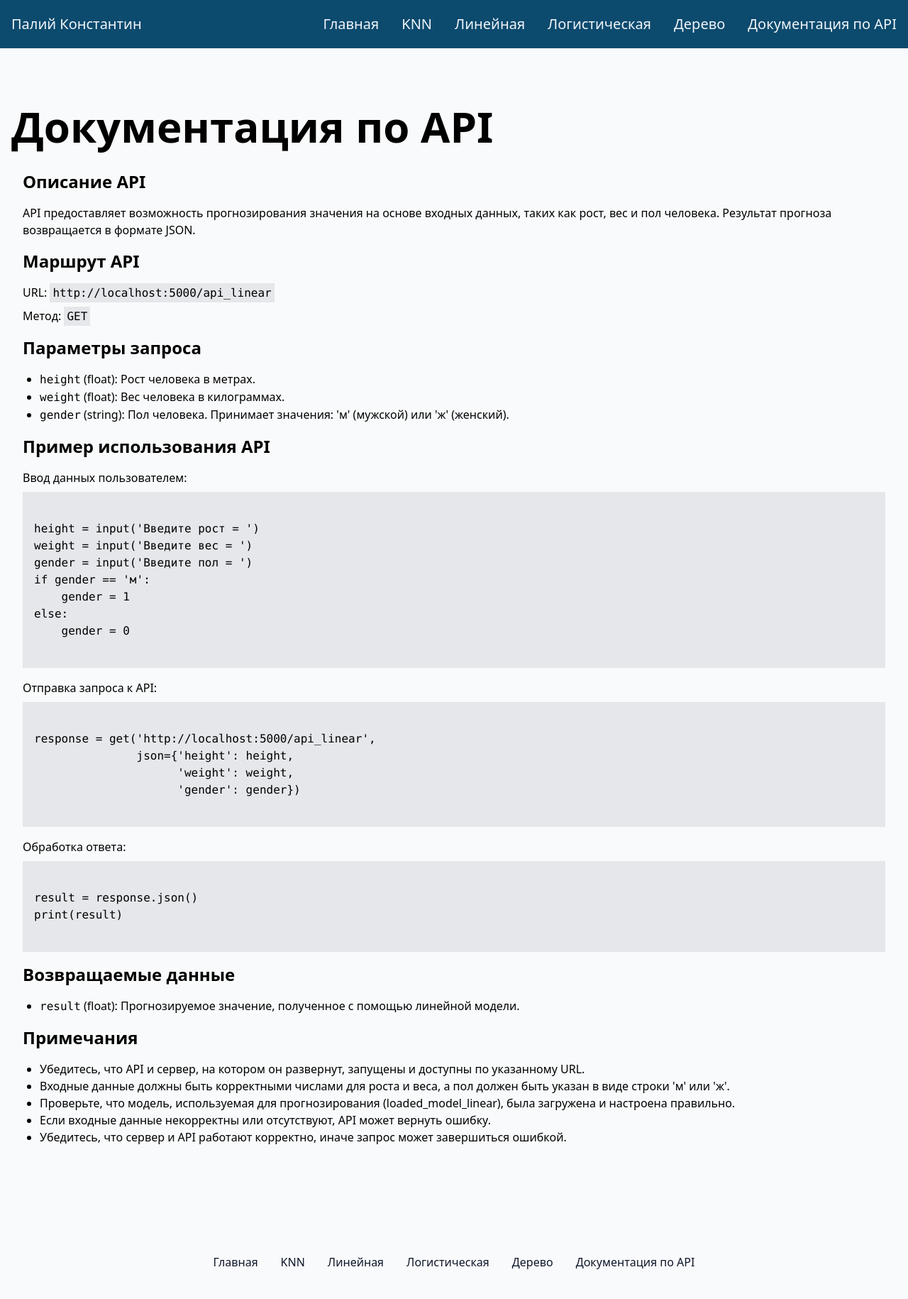
After one commit to Kostess/Paliy, a Flask app: page /doc_api in a window 1280 px wide. The commit adds this page. Shown: the whole page at 71% size. Run offline with Flask 3, Linux system fonts and the light colour scheme; parts of the project's set-up code (start-up, migrations or seed data) failed here and were passed over; some libraries are stand-ins or nearby versions.

Commit message:
готово

```diff
--- a/flsite.py
+++ b/flsite.py
@@ -9,7 +9,8 @@ menu = [{"name": "Главная", "url": "/"},
         {"name": "KNN", "url": "p_knn"},
         {"name": "Линейная", "url": "p_linear"},
         {"name": "Логистическая", "url": "p_logistic"},
-        {"name": "Дерево", "url": "p_three"}]
+        {"name": "Дерево", "url": "p_three"},
+        {"name": "Документация по API", "url": "doc_api"},]
 
 metrics_linear_data = [
     {"name": "MSE", "value": "1.3509243001909827e-29"},
@@ -150,45 +151,20 @@ def get_sort():
     return jsonify(sort=pred[0])
 
 
-@app.route('/api_linear', methods=['get'])
+@app.route('/api_linear', methods=['GET'])
 def get_linear():
     request_data = request.get_json()
     x_new = np.array([[float(request_data['height']),
                        float(request_data['weight']),
-                       float(request_data['sex'])]])
-    pred = loaded_model_knn.predict(x_new)
+                       float(request_data['gender'])]])
+    pred = loaded_model_linear.predict(x_new)
 
-    return jsonify(sort=pred[0])
+    return jsonify(result=pred[0])
 
 
-@app.route('/api_logistic', methods=['GET'])
-def get_logistic():
-    request_data = request.get_json()
-    x_new = np.array([[float(request_data['area']),
-                       float(request_data['majorAxisLength']),
-                       float(request_data['minorAxisLength']),
-                       float(request_data['eccentricity']),
-                       float(request_data['convexArea']),
-                       float(request_data['extent']),
-                       float(request_data['perimeter']), ]])
-    pred = loaded_model_logistic.predict(x_new)
-
-    return jsonify(sort=pred[0])
-
-
-@app.route('/api_tree', methods=['GET'])
-def get_tree():
-    request_data = request.get_json()
-    x_new = np.array([[float(request_data['size']),
-                       float(request_data['weight']),
-                       float(request_data['sweetness']),
-                       float(request_data['eccentricity']),
-                       float(request_data['convexArea']),
-                       float(request_data['extent']),
-                       float(request_data['perimeter']), ]])
-    pred = loaded_model_logistic.predict(x_new)
-
-    return jsonify(sort=pred[0])
+@app.route('/doc_api')
+def doc_api():
+    return render_template('documentAPI.html', title="Документация по API", menu=menu)
 
 
 if __name__ == "__main__":
--- a/templates/base.html
+++ b/templates/base.html
@@ -13,7 +13,7 @@
     <script src="https://cdn.tailwindcss.com"></script>
 </head>
 
-<body class="h-full flex flex-col bg-gray-50">
+<body class="bg-gray-50">
     <header class="py-5 bg-sky-900 text-slate-100 text-xl">
         <div class="px-4 container mx-auto">
             <div class="flex justify-between">
@@ -39,7 +39,7 @@
             {% endblock %}
         </div>
     </main>
-    <footer class="py-10 mt-40">
+    <footer class="py-10">
         <div class="container mx-auto px-4">
             <nav class="list-none flex gap-x-8 items-center justify-center">
                 {% for m in menu %}
--- /dev/null
+++ b/templates/documentAPI.html
@@ -0,0 +1,60 @@
+{% extends 'base.html' %}
+
+{% block content %}
+{{ super() }}
+<div class="container mx-auto px-4 py-8">
+    <h2 class="text-2xl font-bold mb-4">Описание API</h2>
+    <p class="mb-4">API предоставляет возможность прогнозирования значения на основе входных данных, таких как рост, вес и пол человека. Результат прогноза возвращается в формате JSON.</p>
+
+    <h2 class="text-2xl font-bold mb-4">Маршрут API</h2>
+    <p class="mb-2">URL: <code class="bg-gray-200 p-1 font-mono">http://localhost:5000/api_linear</code></p>
+    <p class="mb-4">Метод: <code class="bg-gray-200 p-1 font-mono">GET</code></p>
+
+    <h2 class="text-2xl font-bold mb-4">Параметры запроса</h2>
+    <ul class="list-disc pl-6 mb-4">
+        <li><code>height</code> (float): Рост человека в метрах.</li>
+        <li><code>weight</code> (float): Вес человека в килограммах.</li>
+        <li><code>gender</code> (string): Пол человека. Принимает значения: 'м' (мужской) или 'ж' (женский).</li>
+    </ul>
+
+    <h2 class="text-2xl font-bold mb-4">Пример использования API</h2>
+    <p class="mb-2">Ввод данных пользователем:</p>
+    <pre class="bg-gray-200 p-4 mb-4"><code>
+height = input('Введите рост = ')
+weight = input('Введите вес = ')
+gender = input('Введите пол = ')
+if gender == 'м':
+    gender = 1
+else:
+    gender = 0
+    </code></pre>
+
+    <p class="mb-2">Отправка запроса к API:</p>
+    <pre class="bg-gray-200 p-4 mb-4"><code>
+response = get('http://localhost:5000/api_linear',
+               json={'height': height,
+                     'weight': weight,
+                     'gender': gender})
+    </code></pre>
+
+    <p class="mb-2">Обработка ответа:</p>
+    <pre class="bg-gray-200 p-4 mb-4"><code>
+result = response.json()
+print(result)
+    </code></pre>
+
+    <h2 class="text-2xl font-bold mb-4">Возвращаемые данные</h2>
+    <ul class="list-disc pl-6 mb-4">
+        <li><code>result</code> (float): Прогнозируемое значение, полученное с помощью линейной модели.</li>
+    </ul>
+
+    <h2 class="text-2xl font-bold mb-4">Примечания</h2>
+    <ul class="list-disc pl-6">
+        <li>Убедитесь, что API и сервер, на котором он развернут, запущены и доступны по указанному URL.</li>
+        <li>Входные данные должны быть корректными числами для роста и веса, а пол должен быть указан в виде строки 'м' или 'ж'.</li>
+        <li>Проверьте, что модель, используемая для прогнозирования (loaded_model_linear), была загружена и настроена правильно.</li>
+        <li>Если входные данные некорректны или отсутствуют, API может вернуть ошибку.</li>
+        <li>Убедитесь, что сервер и API работают корректно, иначе запрос может завершиться ошибкой.</li>
+    </ul>
+</div>
+{% endblock %}
--- a/templates/lab1.html
+++ b/templates/lab1.html
@@ -2,7 +2,7 @@
 
 {% block content %}
 {{ super() }}
-<p class="text-xl font-bold mt-5">Метод k -ближайших соседей (KNN)</p>
+    <p class="text-xl font-bold mt-5">Укажите всё в числах</p>
 <form class="space-y-6 mt-5" action="/p_knn" method="POST">
     <div class="w-full max-w-xl mb-6">
         <p>
--- a/templates/lab3.html
+++ b/templates/lab3.html
@@ -2,7 +2,7 @@
 
 {% block content %}
 {{ super() }}
-    <p class="text-xl font-bold mt-5">Логистическая регрессия</p>
+    <p class="text-xl font-bold mt-5">Укажите всё в числах</p>
     <form class="space-y-6 mt-5" action="/p_logistic" method="POST">
         <div class="w-full max-w-xl mb-6">
             <p><input type="text" name="list1" class="appearance-none block w-full bg-white border border-gray-300 rounded-md py-2 px-3 leading-tight focus:outline-none focus:border-indigo-500" placeholder="Площадь"></p>
@@ -30,10 +30,10 @@
         </button>
     </form>
 
-<div>
+    <div class="mt-2 font-bold text-3xl">
         {{ class_model }}
-    {{ pred }}
     </div>
+
     <div class="mt-12">
         <h2 class="font-bold text-3xl mb-1 text-center">
             Метрика
--- a/templates/three.html
+++ b/templates/three.html
@@ -2,7 +2,7 @@
 
 {% block content %}
 {{ super() }}
-<p class="text-xl font-bold mt-5">Дерево решений</p>
+    <p class="text-xl font-bold mt-5">Укажите всё в числах</p>
     <form class="space-y-6 mt-5" action="/p_three" method="POST">
         <div class="w-full max-w-xl mb-6">
             <p><input type="text" name="list1" class="appearance-none block w-full bg-white border border-gray-300 rounded-md py-2 px-3 leading-tight focus:outline-none focus:border-indigo-500" placeholder="Размер"></p>
@@ -30,9 +30,10 @@
         </button>
     </form>
 
-<div>
+    <div class="mt-2 font-bold text-3xl">
         {{ class_model }}
     </div>
+
     <div class="mt-12">
         <h2 class="font-bold text-3xl mb-1 text-center">
             Метрика
```
Also changed, not shown: model/y_test.py (+6 -6 lines), templates/lab2.html (+14 -4 lines).
